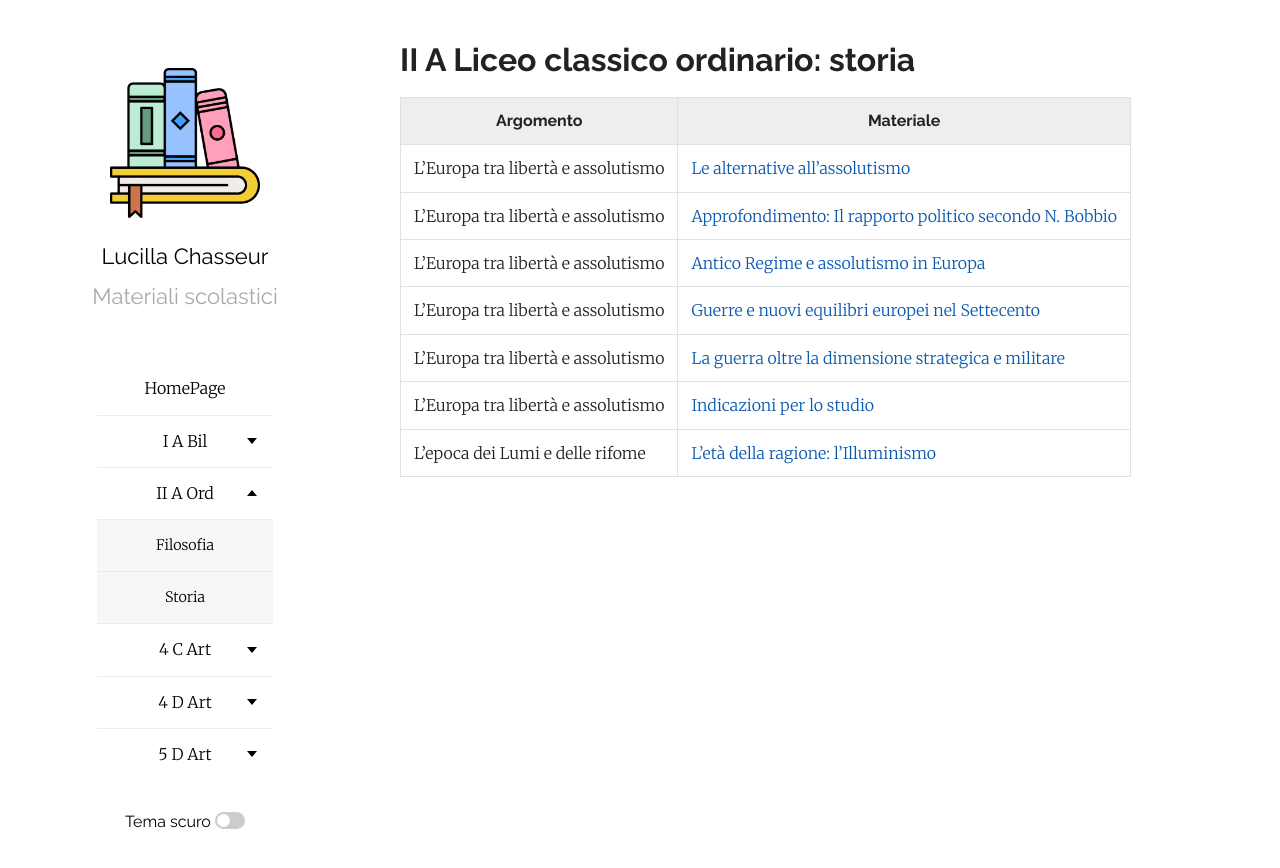
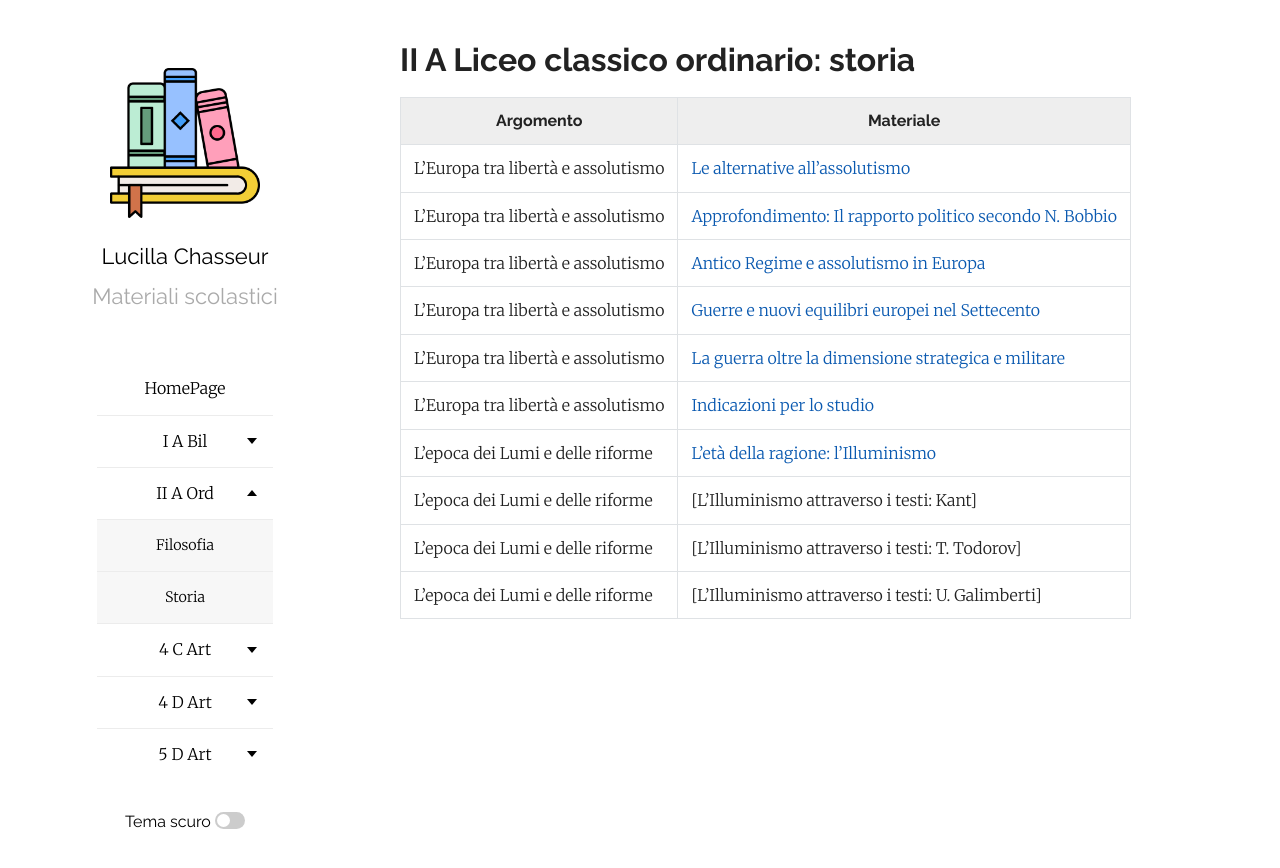
Before and after one commit to efemeridi/efemeridi.github.io, a Jekyll site: the page built from 2a_ord_storia.md, in a window 1280 px wide. Shown: the top 868 px of the page. Built offline with Jekyll 4.4.1, drawn with Linux system fonts in a browser that asks for light colours; our own code applies the rules of GitHub Pages for plain Markdown files.

Commit message:
Fix typos and add new Enlightenment resources

```diff
--- a/2a_ord_storia.md
+++ b/2a_ord_storia.md
@@ -11,4 +11,7 @@ layout: page
 |L'Europa tra libertà e assolutismo | [Guerre e nuovi equilibri europei nel Settecento](/materiali/II_A_ord/storia/04_guerre_nuovi_equilibri_700.pdf/)
 |L'Europa tra libertà e assolutismo | [La guerra oltre la dimensione strategica e militare](/materiali/II_A_ord/storia/05_guerra_guerra_guerra.pdf/)
 |L'Europa tra libertà e assolutismo | [Indicazioni per lo studio](/materiali/II_A_ord/storia/PROGRAMMI/PROGRAMMA_SEZ_1.pdf/)
-|L'epoca dei Lumi e delle rifome | [L'età della ragione: l'Illuminismo](/materiali/II_A_ord/storia/02_EPOCA_LUMI_RIFORME/4_eta_della_ragione_illuminismo_26.pdf/)
+|L'epoca dei Lumi e delle riforme | [L'età della ragione: l'Illuminismo](/materiali/II_A_ord/storia/02_EPOCA_LUMI_RIFORME/4_eta_della_ragione_illuminismo_26.pdf/)
+|L'epoca dei Lumi e delle riforme |[L'Illuminismo attraverso i testi: Kant]
+|L'epoca dei Lumi e delle riforme |[L'Illuminismo attraverso i testi: T. Todorov]
+|L'epoca dei Lumi e delle riforme |[L'Illuminismo attraverso i testi: U. Galimberti]
```
